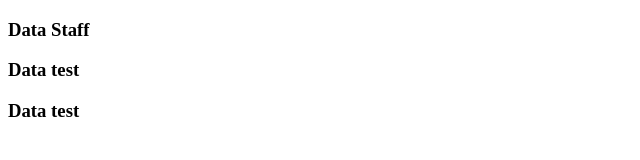
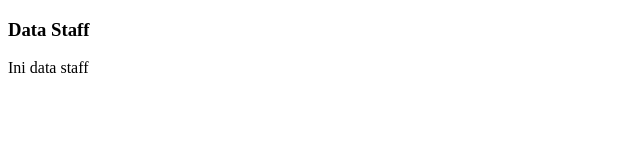
Before and after one commit to rioprayoga23/repo-test, a plain HTML site: page staff.html in a window 1280 px wide. Shown: the whole page, without its empty margins (0-640 px from the left). Drawn offline with Linux system fonts and the light colour scheme.

Commit message:
menambahkan descriptsi di staff.html

```diff
--- a/staff.html
+++ b/staff.html
@@ -8,7 +8,6 @@
   </head>
   <body>
     <h3>Data Staff</h3>
-    <h3>Data test</h3>
-    <h3>Data test</h3>
+    <p>Ini data staff</p>
   </body>
 </html>
```
